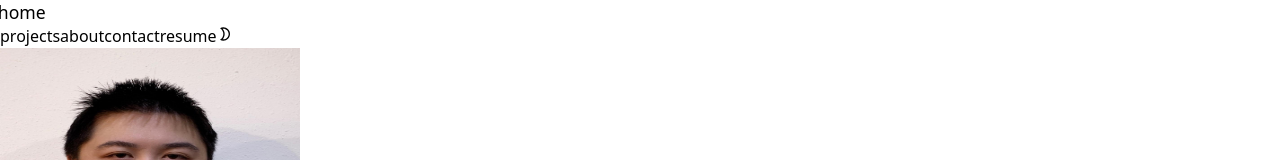
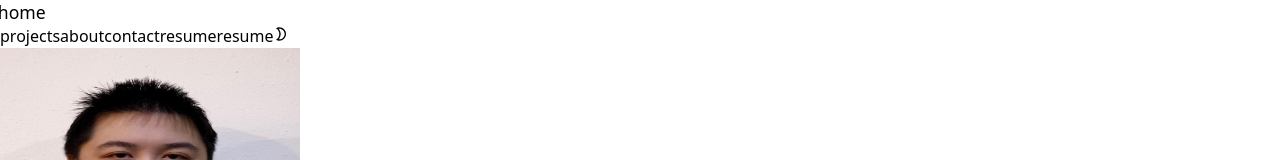
Before and after one commit to xgmak94/Portfolio, a Next.js app: page / in a window 1280 px wide. Shown: the top 160 px of the page. Built offline with nearby package versions, Linux system fonts and the light colour scheme.

Commit message:
Resume not working on deployed still

```diff
--- a/components/header/Navbar.tsx
+++ b/components/header/Navbar.tsx
@@ -15,6 +15,9 @@
           <NavItem link="/about" text="about" />
           <NavItem link="/contact" text="contact" />
           <NavItem link="/resume" text="resume" />
+          <a href="/resume.pdf" target="_blank" rel="noopener noreferrer">
+            resume
+          </a>
           <ModeToggle />
         </div>
       </div>
--- a/pages/_app.tsx
+++ b/pages/_app.tsx
@@ -18,7 +18,7 @@
       </Head>
       <ThemeProvider attribute="class">
         <Navbar />
-        <AnimatePresence exitBeforeEnter>
+        <AnimatePresence mode="wait">
           <motion.div
             key={router.route}
             initial="initialState"
```
Also changed, not shown: pages/resume/index.tsx (deleted, +0 -9 lines), 1 other file (tests, documents, lock files or other folders).
